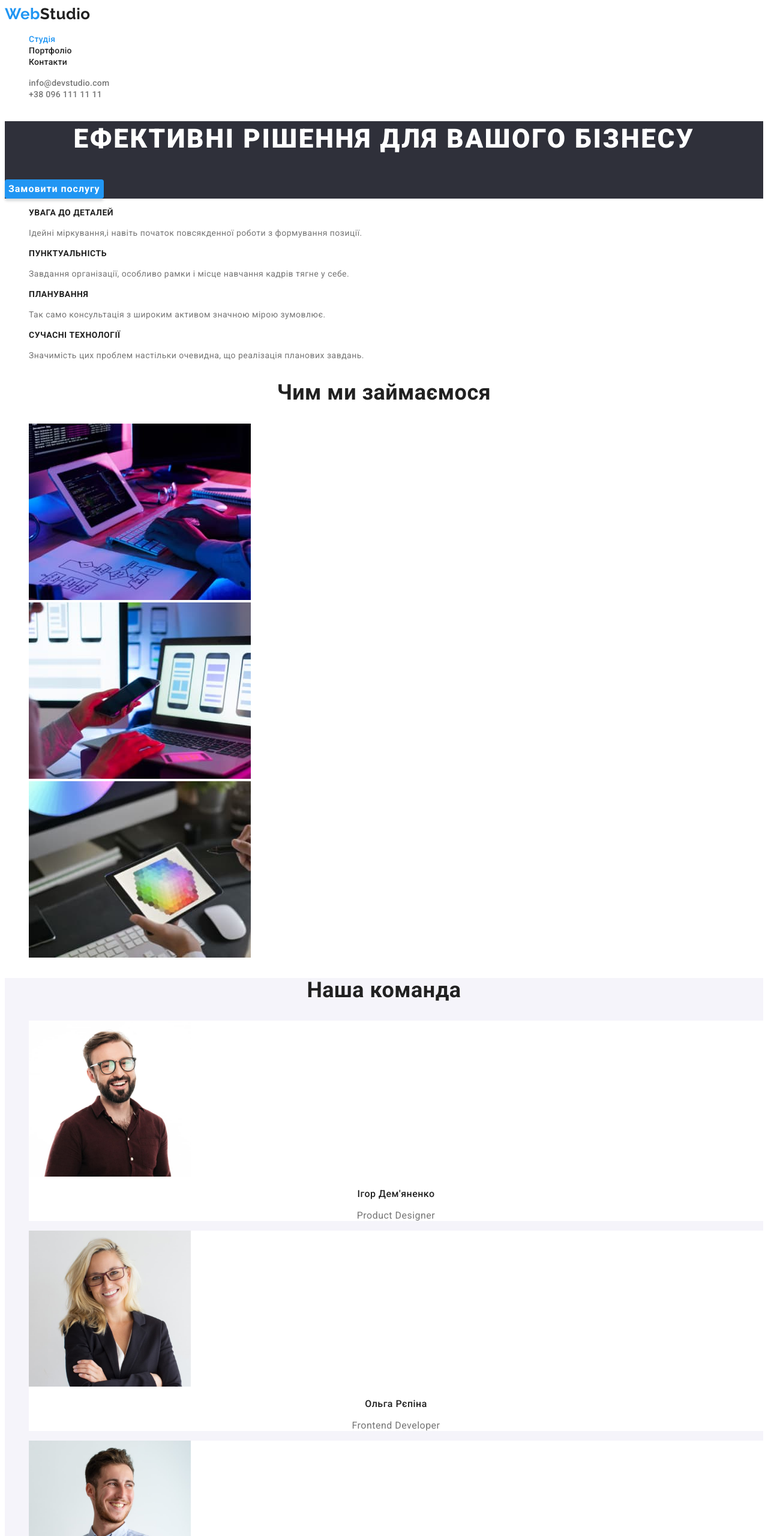
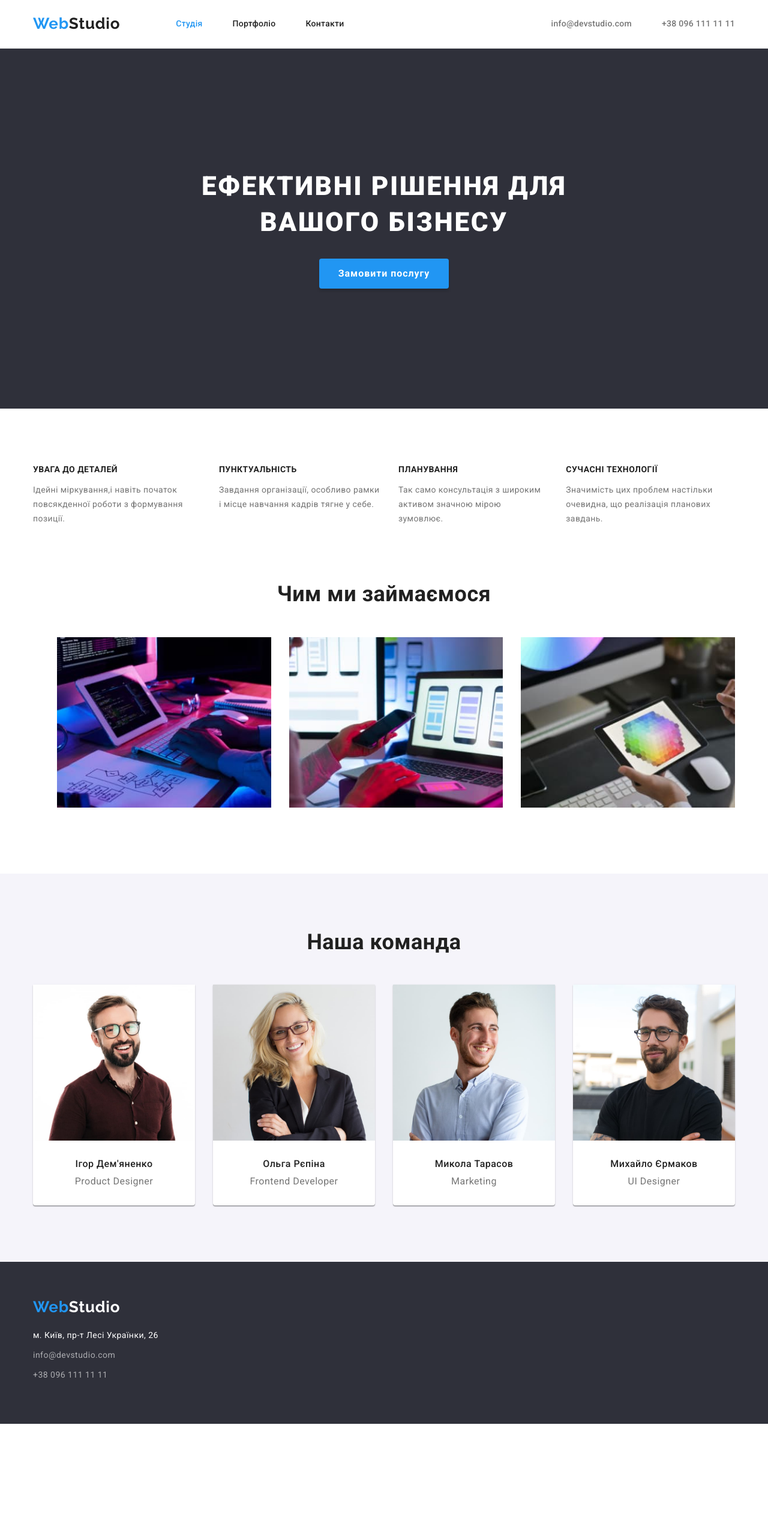
Before and after one commit to Cher88viK/goit-markup-hw-01, a plain HTML site: page index.html in a window 1280 px wide. Shown: the top 2560 px of the page at 60% size. After the commit the page ends 2373 px from the top, so only its background shows below. Drawn offline with nearby package versions, Linux system fonts and the light colour scheme.

Commit message:
ADD POSITION

```diff
--- a/css/style.css
+++ b/css/style.css
@@ -9,30 +9,98 @@
   --address-text-color: rgba(255, 255, 255, 0.6);
   --button-accent-color: #188ce8;
   --footer-contacts-color: rgba(255, 255, 255, 0.6);
+  --border-header-color: #ececec;
+}
+/* Стили для обнуления верхних отступов у элементов */
+h1,
+h2,
+h3,
+h4,
+h5,
+h6,
+p {
+  margin-top: 0;
+}
+
+/* Класс для обнуления базовых свойств у списков (ul) */
+.list {
+  list-style: none;
+
+  padding-left: 0;
+  margin: 0;
+}
+
+/* Класс для обнуления базовых свойств у ссылок */
+.link {
+  text-decoration: none;
+  color: inherit;
+}
+
+/* Свойства для корректного отображения картинок */
+img {
+  display: block;
+  max-width: 100%;
+  height: auto;
+}
+
+/* Свойства для обнуления курсива у address */
+address {
+  font-style: normal;
 }
 body {
   color: var(--primary-text-color);
   font-family: Roboto, sans-serif;
   letter-spacing: 0.03em;
 }
+
+.container {
+  padding: 0 15px;
+  margin-left: auto;
+  margin-right: auto;
+  width: 1200px;
+}
+
+/* Header */
+.header {
+  border-bottom: 1px solid var(--border-header-color);
+}
+.header-nav {
+  display: flex;
+  align-items: center;
+}
+
 .logo {
+  margin-right: 93px;
+
   color: var(--title-text-color);
   font-family: Raleway, sans-serif;
-  font-weight: 700;
   font-size: 26px;
-  line-height: 1.19;
+  line-height: 1.2;
+  letter-spacing: 0.03em;
   text-decoration: none;
 }
+
 .logo-part {
   color: var(--accent-color);
 }
+
 .logo-footer {
   color: var(--hero-title-color);
 }
+/* Navigation */
+
 .nav-menu {
+  display: flex;
   list-style-type: none;
+  align-items: center;
+  gap: 50px;
 }
+
 .link-nav-current {
+  display: block;
+  padding-top: 32px;
+  padding-bottom: 32px;
+
   color: var(--accent-color);
   text-decoration: none;
   font-weight: 500;
@@ -42,6 +110,10 @@ body {
 }
 
 .link-nav {
+  display: block;
+  padding-top: 32px;
+  padding-bottom: 32px;
+
   color: var(--title-text-color);
   font-weight: 500;
   font-size: 14px;
@@ -49,15 +121,25 @@ body {
   letter-spacing: 0.02em;
   text-decoration: none;
 }
+
 .link-nav:hover,
 .link-nav:focus {
   color: var(--accent-color);
 }
 .menu-contacts {
+  margin-left: auto;
+  display: flex;
+  align-items: center;
+  gap: 50px;
+
   list-style-type: none;
   text-decoration: none;
 }
 .header-contacts {
+  display: block;
+  padding-top: 32px;
+  padding-bottom: 32px;
+
   color: var(--primary-text-color);
   text-decoration: none;
   font-weight: 500;
@@ -65,15 +147,26 @@ body {
   line-height: 1.14;
   letter-spacing: 0.02em;
 }
+
 .header-contacts:hover,
 .header-contacts:focus {
   color: var(--accent-color);
 }
 
+/* Hero */
+
 .hero {
+  padding-top: 200px;
+  padding-bottom: 200px;
+
   background-color: var(--hero-background-color);
+  text-align: center;
 }
+
 .hero-title {
+  margin: 0 auto 30px;
+  max-width: 690px;
+
   color: var(--hero-title-color);
   font-weight: 900;
   font-size: 44px;
@@ -82,14 +175,56 @@ body {
   letter-spacing: 0.06em;
   text-transform: uppercase;
 }
+
+.portfolio {
+  padding-top: 94px;
+  padding-bottom: 94px;
+}
+
 .portfolio-list {
   list-style-type: none;
+  display: flex;
+  flex-wrap: wrap;
+  padding-inline-start: 0;
+}
+.examples-item {
+  width: 370px;
+  margin-right: 30px;
+  margin-bottom: 30px;
+  border: 1px solid #eeeeee;
+}
+.examples-item:nth-child(3n) {
+  margin-right: 0;
+}
+
+.portfolio-title {
+  color: var(--title-text-color);
+  font-weight: 700;
+  font-size: 18px;
+  line-height: 2;
+  letter-spacing: 0.06em;
+  padding-top: 20px;
+  padding-left: 24px;
+}
+
+.portfolio-des {
+  color: var(--primary-text-color);
+  font-weight: 400;
+  font-size: 16px;
+  line-height: 1.88px;
+  letter-spacing: 0.03em;
+  padding-bottom: 20px;
+  padding-left: 24px;
 }
 .button {
+  padding: 10px 32px;
+  border-color: transparent;
   color: var(--hero-title-color);
 }
 .button.primary {
   border: none;
+  padding: 10px 32px;
+
   color: var(--hero-title-color);
   background-color: var(--accent-color);
   font-weight: 700;
@@ -108,18 +243,28 @@ body {
   background-color: var(--button-accent-color);
 }
 
+.portfolio-button {
+  margin-bottom: 34px;
+  display: flex;
+  justify-content: center;
+  list-style-type: none;
+}
+.button-item:nth-child(n + 1) {
+  margin-left: 8px;
+}
+
 .button.secondary {
   border: none;
   color: var(--title-text-color);
   background-color: var(--section--three-color);
+  padding: 6px 22px;
+  cursor: pointer;
+  border-radius: 4px;
+  font-family: inherit;
   font-weight: 500;
   font-size: 16px;
   line-height: 1.62;
-  font-family: inherit;
-  text-align: center;
   letter-spacing: 0.03em;
-  cursor: pointer;
-  border-radius: 4px;
 }
 .button.secondary:hover,
 .button.secondary:focus {
@@ -129,7 +274,9 @@ body {
     0px 2px 2px rgba(0, 0, 0, 0.12);
   border-radius: 4px;
 }
+
 .visually-hidden {
+  margin: -1px;
   position: absolute;
   white-space: nowrap;
   width: 1px;
@@ -139,11 +286,20 @@ body {
   padding: 0;
   clip: rect(0 0 0 0);
   clip-path: inset(50%);
-  margin: -1px;
 }
-.section-list {
+
+/* Features */
+
+.features {
+  display: flex;
+  align-content: space-between;
+  padding-bottom: 0px;
   list-style-type: none;
   text-decoration: none;
+}
+
+.feature-item:not(:last-child) {
+  padding-right: 30px;
 }
 .list-title {
   color: var(--title-text-color);
@@ -154,70 +310,106 @@ body {
 }
 .list-text {
   color: var(--primary-text-color);
-
+  letter-spacing: 0.03em;
   font-size: 14px;
   line-height: 1.71;
+  margin-bottom: 0;
+}
+.section {
+  padding-top: 94px;
 }
 .section-title {
+  text-align: center;
+  margin-bottom: 50px;
   color: var(--title-text-color);
   font-weight: 700;
   font-size: 36px;
   line-height: 1.16;
-  text-align: center;
 }
 .work-list {
+  display: flex;
+  padding-bottom: 94px;
   list-style: none;
 }
+
+.work-item:not(:last-child) {
+  padding-right: 30px;
+}
+
+/*Our team */
+
 .team {
   background-color: var(--section--three-color);
+  padding-bottom: 94px;
 }
+
+.team-list {
+  display: flex;
+}
+
+.team-card:first-child {
+  margin-left: 0;
+}
+.team-card {
+  margin-left: 30px;
+  border-radius: 0px 0px 4px 4px;
+  box-shadow: 0px 1px 3px rgba(0, 0, 0, 0.12), 0px 1px 1px rgba(0, 0, 0, 0.14),
+    0px 2px 1px rgba(0, 0, 0, 0.2);
+}
+
 .member-name {
   color: var(--title-text-color);
   font-weight: 500;
   font-size: 16px;
   line-height: 1.18;
   text-align: center;
+  padding-top: 30px;
+  padding-bottom: 10px;
+  margin-bottom: 0;
 }
 .member-position {
   text-align: center;
+  padding-bottom: 30px;
+  margin-bottom: 0;
 }
+
 .team-card {
   background-color: var(--hero-title-color);
 }
-.footer {
-  background-color: var(--hero-background-color);
+
+/* Footer */
+
+.address {
+  margin-top: 20px;
 }
+
 .no-italic {
   text-decoration: none;
   font-style: normal;
 }
 .address-place {
+  display: inline-block;
+  padding-bottom: 9px;
   color: var(--hero-title-color);
   font-size: 14px;
   line-height: 1.71;
 }
 
 .address-contacts {
+  display: inline-block;
   color: var(--footer-contacts-color);
-
   font-size: 14px;
   line-height: 1.71;
+  padding-bottom: 9px;
 }
+
 .address-contacts:hover,
 .address-contacts:focus {
   color: var(--accent-color);
 }
-.portfolio-title {
-  color: var(--title-text-color);
-  font-weight: 700;
-  font-size: 18px;
-  line-height: 2;
-  letter-spacing: 0.06em;
+
+footer {
+  padding-bottom: 60px;
+  background-color: var(--hero-background-color);
+  padding-top: 60px;
 }
-.portfolio-des {
-  color: var(--primary-text-color);
-  font-weight: 400;
-  font-size: 16px;
-  line-height: 1.88px;
-  letter-spacing: 0.03em;
-}
--- a/index.html
+++ b/index.html
@@ -1,32 +1,39 @@
 <!DOCTYPE html>
 <html lang="uk">
   <head>
-    <meta charset="UTF-8" />
+    <meta charset="UTF-8">
     <meta http-equiv="X-UA-Compatible" content="IE=edge" />
-    <meta name="viewport" content="width=device-width, initial-scale=1.0" />
+    <meta name="viewport" content="width=device-width, initial-scale=1.0">
     <title>Студія</title>
     <link
       href="https://fonts.googleapis.com/css2?family=Raleway:wght@700&family=Roboto:wght@400;500;700;900&display=swap"
+      rel="stylesheet">
+    <link
       rel="stylesheet"
+      href="https://cdnjs.cloudflare.com/ajax/libs/modern-normalize/1.1.0/modern-normalize.min.css"
+      integrity="sha512-wpPYUAdjBVSE4KJnH1VR1HeZfpl1ub8YT/NKx4PuQ5NmX2tKuGu6U/JRp5y+Y8XG2tV+wKQpNHVUX03MfMFn9Q=="
+      crossorigin="anonymous"
+      referrerpolicy="no-referrer"
     />
-    <link rel="stylesheet" href="./css/style.css" />
+    <link rel="stylesheet" href="./css/style.css">
   </head>
   <body>
     <!-- Шапка сторінки -->
-    <header>
-      <nav>
-        <a href="./index.html" class="logo"
-          ><span class="logo-part">Web</span>Studio</a
+    <header class="header">
+      <div class="container header-nav">
+        <nav class="header-nav">
+          <a href="./index.html" class="logo">
+            <span class="logo-part">Web</span>Studio</a
           >
           <!-- Навігація на інші сторінки -->
-        <ul class="nav-menu">
+          <ul class="nav-menu list">
             <li><a class="link-nav-current" href="./index.html">Студія</a></li>
             <li><a class="link-nav" href="./portfolio.html">Портфоліо</a></li>
             <li><a class="link-nav" href="/Контакти">Контакти</a></li>
           </ul>
         </nav>
         <!-- Пошта та телефон -->
-      <ul class="menu-contacts">
+        <ul class="menu-contacts list">
           <li>
             <a class="header-contacts" href="mailto:info@devstudio.com"
               >info@devstudio.com</a
@@ -38,65 +45,84 @@
             >
           </li>
         </ul>
+      </div>
     </header>
     <!-- Унікальний контент сторінки -->
     <main>
       <!-- Герой -->
       <section class="hero">
+        <div class="container">
           <h1 class="hero-title">Ефективні рішення для вашого бізнесу</h1>
           <button type="button" class="button primary">Замовити послугу</button>
+        </div>
       </section>
+
       <!-- Секція 2 Переваги -->
       <section class="section">
+        <div class="container">
           <h2 class="visually-hidden">Наші переваги</h2>
-        <ul class="section-list">
-          <li>
+          <ul class="features list">
+            <li class="feature-item">
               <h3 class="list-title">Увага до деталей</h3>
               <p class="list-text">
                 Ідейні міркування,і навіть початок повсякденної роботи з
                 формування позиції.
               </p>
             </li>
-          <li>
+            <li class="feature-item">
               <h3 class="list-title">Пунктуальність</h3>
               <p class="list-text">
-              Завдання організації, особливо рамки і місце навчання кадрів тягне
-              у себе.
+                Завдання організації, особливо рамки і місце навчання кадрів
+                тягне у себе.
               </p>
             </li>
-          <li>
+            <li class="feature-item">
               <h3 class="list-title">Планування</h3>
               <p class="list-text">
                 Так само консультація з широким активом значною мірою зумовлює.
               </p>
             </li>
-          <li>
+            <li class="feature-item">
               <h3 class="list-title">Сучасні технології</h3>
               <p class="list-text">
-              Значимість цих проблем настільки очевидна, що реалізація планових
-              завдань.
+                Значимість цих проблем настільки очевидна, що реалізація
+                планових завдань.
               </p>
             </li>
           </ul>
+        </div>
       </section>
       <!-- Секція 3 Чим ми займаємося -->
       <section class="section">
+        <div class="container">
           <h2 class="section-title">Чим ми займаємося</h2>
           <ul class="work-list">
-          <li>
-            <img src="images/img1.jpg" alt="Ноутбук" width="370" height="294" />
+            <li class="work-item">
+              <img
+                src="images/img1.jpg"
+                alt="Ноутбук"
+                width="370"
+                height="294"
+              />
             </li>
-          <li>
-            <img src="images/img2.jpg" alt="Телефон" width="370" height="294" />
+            <li class="work-item">
+              <img
+                src="images/img2.jpg"
+                alt="Телефон"
+                width="370"
+                height="294"
+              />
             </li>
-          <li>
+            <li class="work-item">
               <img src="images/img3.jpg" alt="Колір" width="370" height="294" />
             </li>
           </ul>
+        </div>
       </section>
       <section class="section team">
+        <div class="container">
           <h2 class="section-title">Наша команда</h2>
-        <ul class="section-list">
+          <ul class="team-list list">
             <li class="team-card">
               <img
                 src="images/img4.jpg"
@@ -138,15 +164,17 @@
               <p lang="en" class="member-position">UI Designer</p>
             </li>
           </ul>
+        </div>
       </section>
     </main>
     <!-- Футер сторінки -->
-    <footer class="footer">
+    <footer>
+      <div class="container">
         <a href="index.html" class="logo"
           ><span class="logo-part">Web</span
           ><span class="logo-footer">Studio</span></a
         >
-      <address>
+        <address class="address">
           <a
             class="address-place no-italic"
             href="https://goo.gl/maps/CPtrU1FHBa2aNyZL9"
@@ -163,6 +191,7 @@
             >+38 096 111 11 11</a
           >
         </address>
+      </div>
     </footer>
   </body>
 </html>
```
Also changed, not shown: portfolio.html (+43 -32 lines). Lines whose indentation alone changed are shown as unchanged.
